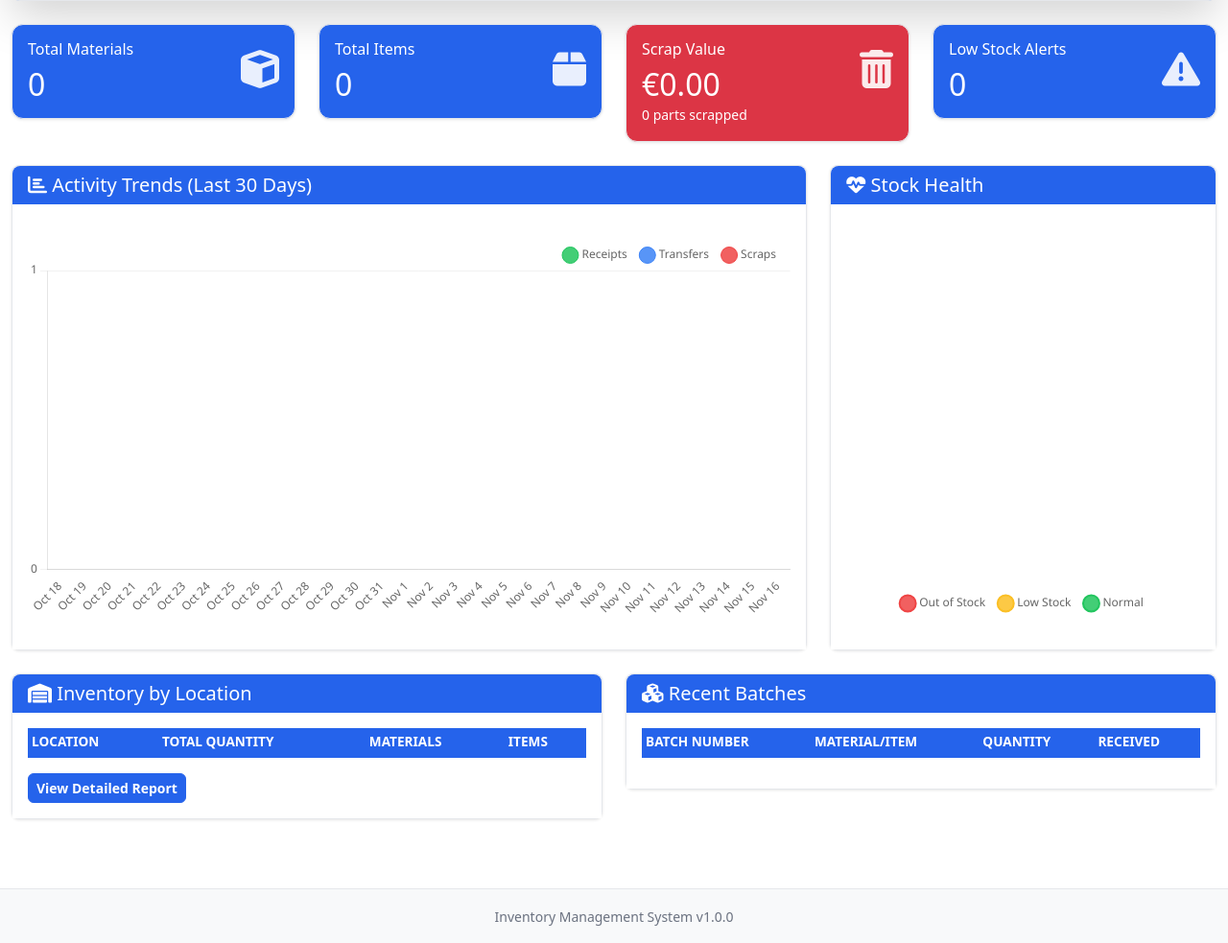
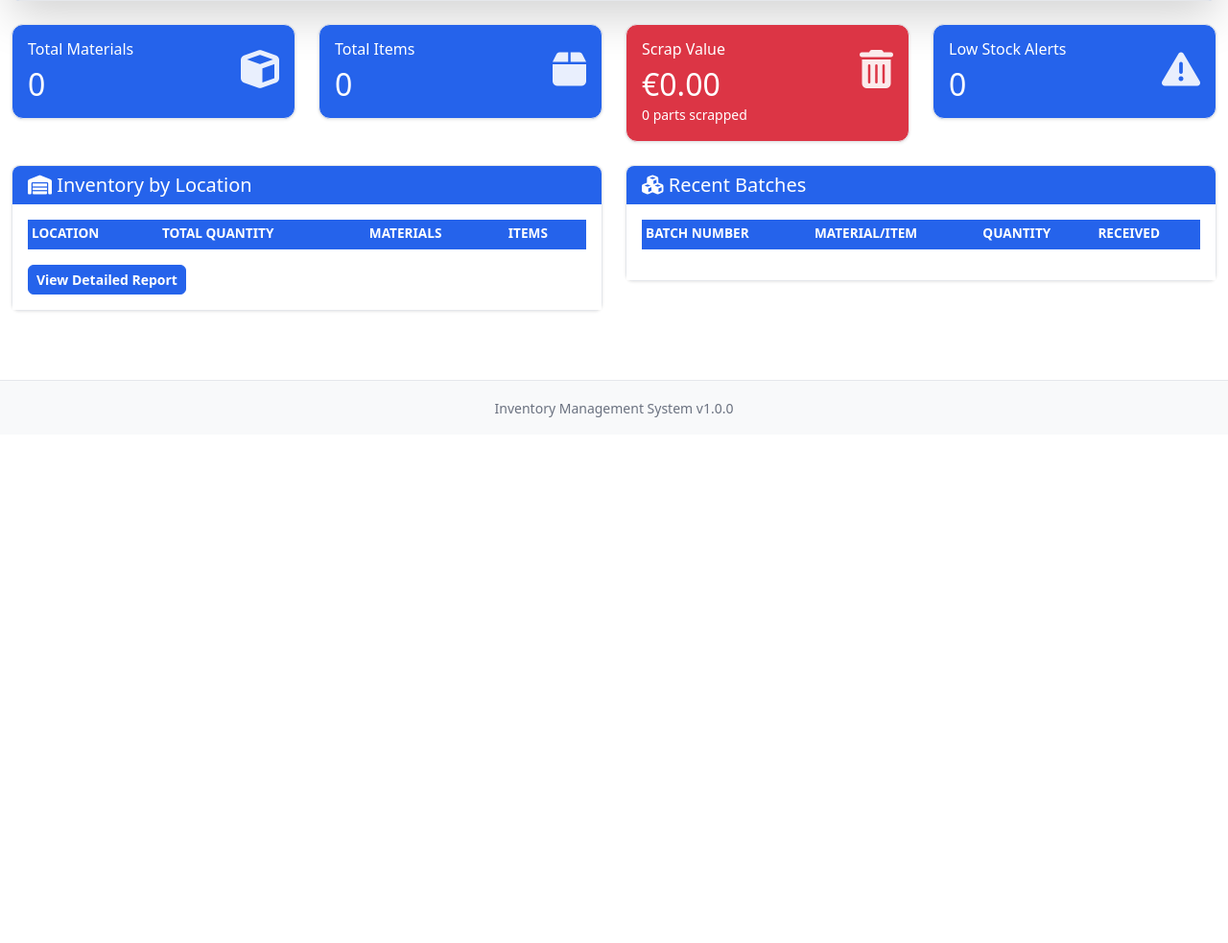
Before and after one commit to vladutzeloo/inventory-management, a Flask app: page /dashboard in a window 1280 px wide. Shown: the part 495-1478 px from the top of the page at 96% size. After the commit the page ends 930 px from the top, so only its background shows below. Run offline with Flask 3, Linux system fonts and the light colour scheme; a user stored in the database is signed in; lists and menus that the app fills with data are empty; some libraries are stand-ins or nearby versions.

Commit message:
Remove graphs from dashboard
- Remove Activity Trends chart (stacked bar chart)
- Remove Stock Health chart (doughnut chart)
- Clean up dashboard route by removing unused chart data calculations
- Remove Chart.js library import from dashboard
- Remove unused imports (Receipt, Transfer, timedelta)

Dashboard now shows only essential metrics and tables without visual charts.

```diff
--- a/inventory-management/routes/dashboard.py
+++ b/inventory-management/routes/dashboard.py
@@ -3,9 +3,9 @@ Dashboard routes
 """
 from flask import Blueprint, render_template
 from flask_login import login_required, current_user
-from models import db, Material, Item, Location, Batch, InventoryLevel, Receipt, Transfer, Scrap, ScrapBatch
+from models import db, Material, Item, Location, Batch, InventoryLevel, Scrap, ScrapBatch
 from sqlalchemy import func, case
-from datetime import datetime, timedelta
+from datetime import datetime
 
 bp = Blueprint('dashboard', __name__)
 
@@ -104,66 +104,6 @@ def index():
         Batch.received_date.desc()
     ).limit(10).all()
 
-    # Activity Trends - Last 30 days
-    thirty_days_ago = datetime.utcnow() - timedelta(days=30)
-    activity_data = []
-    for i in range(30):
-        date = thirty_days_ago + timedelta(days=i)
-        date_str = date.strftime('%Y-%m-%d')
-
-        receipts_count = Receipt.query.filter(
-            func.date(Receipt.receipt_date) == date.date()
-        ).count()
-
-        transfers_count = Transfer.query.filter(
-            func.date(Transfer.transfer_date) == date.date()
-        ).count()
-
-        scraps_count = Scrap.query.filter(
-            func.date(Scrap.scrap_date) == date.date()
-        ).count()
-
-        activity_data.append({
-            'date': date_str,
-            'receipts': receipts_count,
-            'transfers': transfers_count,
-            'scraps': scraps_count
-        })
-
-    # Stock Health Status
-    critical_materials = db.session.query(
-        Material
-    ).outerjoin(
-        InventoryLevel, Material.id == InventoryLevel.material_id
-    ).filter(
-        Material.active == True
-    ).group_by(
-        Material.id
-    ).having(
-        func.coalesce(func.sum(InventoryLevel.quantity), 0) == 0
-    ).count()
-
-    critical_items = db.session.query(
-        Item
-    ).outerjoin(
-        InventoryLevel, Item.id == InventoryLevel.item_id
-    ).filter(
-        Item.active == True
-    ).group_by(
-        Item.id
-    ).having(
-        func.coalesce(func.sum(InventoryLevel.quantity), 0) == 0
-    ).count()
-
-    low_materials = len(low_stock_materials)
-    low_items = len(low_stock_items)
-
-    stock_health = {
-        'critical': critical_materials + critical_items,
-        'low': low_materials + low_items,
-        'normal': (total_materials - critical_materials - low_materials) + (total_items - critical_items - low_items)
-    }
-
     return render_template('dashboard/index.html',
                           total_materials=total_materials,
                           total_items=total_items,
@@ -176,6 +116,4 @@ def index():
                           low_stock_materials=low_stock_materials,
                           low_stock_items=low_stock_items,
                           inventory_by_location=inventory_by_location,
-                          recent_batches=recent_batches,
-                          activity_data=activity_data,
-                          stock_health=stock_health)
+                          recent_batches=recent_batches)
--- a/inventory-management/templates/dashboard/index.html
+++ b/inventory-management/templates/dashboard/index.html
@@ -169,34 +169,6 @@
 </div>
 {% endif %}
 
-<!-- Charts Row -->
-<div class="row mb-4">
-    <div class="col-md-8">
-        <div class="card">
-            <div class="card-header bg-primary text-white">
-                <h5 class="mb-0"><i class="fas fa-chart-bar"></i> Activity Trends (Last 30 Days)</h5>
-            </div>
-            <div class="card-body">
-                <div class="chart-container" style="height: 400px;">
-                    <canvas id="activityTrendsChart"></canvas>
-                </div>
-            </div>
-        </div>
-    </div>
-    <div class="col-md-4">
-        <div class="card">
-            <div class="card-header bg-warning text-dark">
-                <h5 class="mb-0"><i class="fas fa-heartbeat"></i> Stock Health</h5>
-            </div>
-            <div class="card-body">
-                <div class="chart-container" style="height: 400px;">
-                    <canvas id="stockHealthChart"></canvas>
-                </div>
-            </div>
-        </div>
-    </div>
-</div>
-
 <!-- Inventory by Location -->
 <div class="row mb-4">
     <div class="col-md-6">
@@ -261,132 +233,3 @@
     </div>
 </div>
 {% endblock %}
-
-{% block scripts %}
-<script src="https://cdn.jsdelivr.net/npm/chart.js@4.4.0/dist/chart.umd.min.js"></script>
-<script>
-Chart.defaults.font.family = "'Segoe UI', Arial, sans-serif";
-
-// Activity Trends Chart - Stacked Bar
-const activityData = {{ activity_data|tojson }};
-new Chart(document.getElementById('activityTrendsChart'), {
-    type: 'bar',
-    data: {
-        labels: activityData.map(d => {
-            const date = new Date(d.date);
-            return date.toLocaleDateString('en-US', { month: 'short', day: 'numeric' });
-        }),
-        datasets: [
-            {
-                label: 'Receipts',
-                data: activityData.map(d => d.receipts),
-                backgroundColor: 'rgba(34, 197, 94, 0.85)',
-                borderColor: 'rgba(34, 197, 94, 1)',
-                borderWidth: 1
-            },
-            {
-                label: 'Transfers',
-                data: activityData.map(d => d.transfers),
-                backgroundColor: 'rgba(59, 130, 246, 0.85)',
-                borderColor: 'rgba(59, 130, 246, 1)',
-                borderWidth: 1
-            },
-            {
-                label: 'Scraps',
-                data: activityData.map(d => d.scraps),
-                backgroundColor: 'rgba(239, 68, 68, 0.85)',
-                borderColor: 'rgba(239, 68, 68, 1)',
-                borderWidth: 1
-            }
-        ]
-    },
-    options: {
-        responsive: true,
-        maintainAspectRatio: false,
-        interaction: {
-            mode: 'index',
-            intersect: false
-        },
-        plugins: {
-            legend: {
-                position: 'top',
-                align: 'end',
-                labels: {
-                    boxWidth: 12,
-                    padding: 15,
-                    usePointStyle: true
-                }
-            }
-        },
-        scales: {
-            x: {
-                stacked: true,
-                grid: {
-                    display: false
-                },
-                ticks: {
-                    maxRotation: 45,
-                    minRotation: 0
-                }
-            },
-            y: {
-                stacked: true,
-                beginAtZero: true,
-                ticks: {
-                    precision: 0
-                },
-                grid: {
-                    color: 'rgba(0, 0, 0, 0.05)'
-                }
-            }
-        }
-    }
-});
-
-// Stock Health Chart
-const stockHealthData = {{ stock_health|tojson }};
-new Chart(document.getElementById('stockHealthChart'), {
-    type: 'doughnut',
-    data: {
-        labels: ['Out of Stock', 'Low Stock', 'Normal'],
-        datasets: [{
-            data: [stockHealthData.critical, stockHealthData.low, stockHealthData.normal],
-            backgroundColor: [
-                'rgba(239, 68, 68, 0.85)',
-                'rgba(251, 191, 36, 0.85)',
-                'rgba(34, 197, 94, 0.85)'
-            ],
-            borderColor: [
-                'rgba(239, 68, 68, 1)',
-                'rgba(251, 191, 36, 1)',
-                'rgba(34, 197, 94, 1)'
-            ],
-            borderWidth: 2
-        }]
-    },
-    options: {
-        responsive: true,
-        maintainAspectRatio: false,
-        plugins: {
-            legend: {
-                position: 'bottom',
-                labels: {
-                    padding: 15,
-                    boxWidth: 12,
-                    usePointStyle: true
-                }
-            },
-            tooltip: {
-                callbacks: {
-                    label: function(context) {
-                        const total = stockHealthData.critical + stockHealthData.low + stockHealthData.normal;
-                        const percentage = total > 0 ? ((context.parsed / total) * 100).toFixed(1) : 0;
-                        return context.label + ': ' + context.parsed + ' (' + percentage + '%)';
-                    }
-                }
-            }
-        }
-    }
-});
-</script>
-{% endblock %}
```
